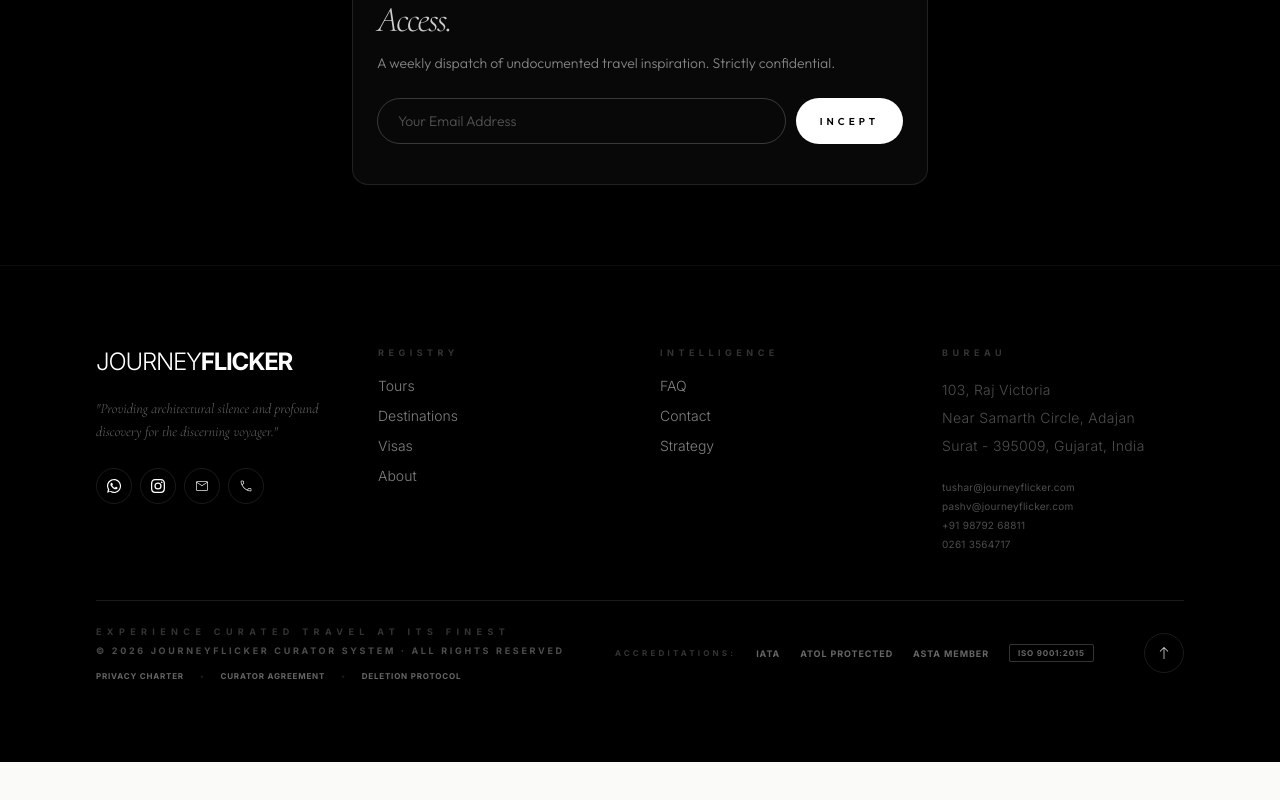
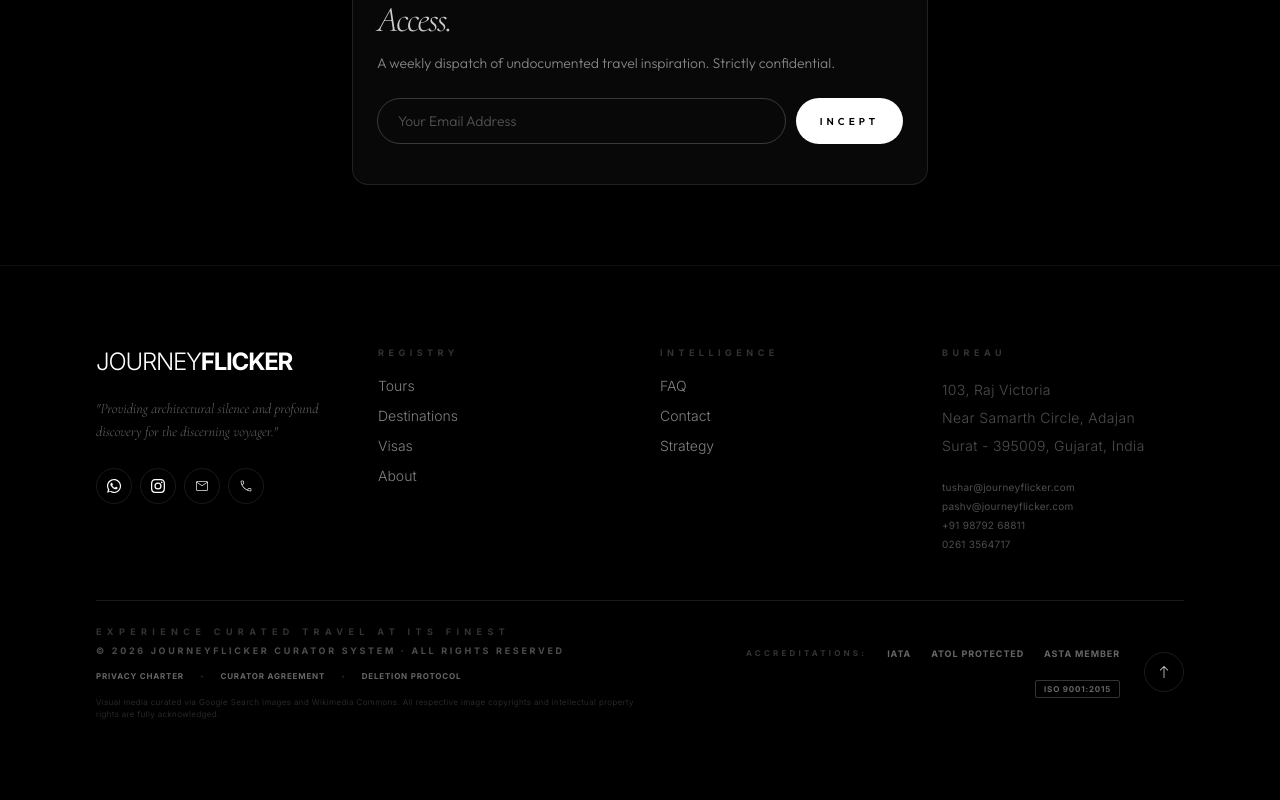
Before and after one commit to vits465/journeyflicker, a React (Vite) app in the folder frontend/: page / in a window 1280 px wide. Shown: the part 7293-8093 px from the top of the page. Before the commit the page ends 8055 px from the top, so only its background shows below. Built offline with nearby package versions, Linux system fonts and the light colour scheme; no server answers.

Commit message:
feat: add image copyright disclaimer to frontend footer acknowledging Google Search Images and Wikimedia

```diff
--- a/frontend/src/components/Footer.tsx
+++ b/frontend/src/components/Footer.tsx
@@ -119,6 +119,9 @@ export function Footer() {
               <span className="text-white/10">•</span>
               <NavLink to="/data-deletion" className="hover:text-white transition-colors">Deletion Protocol</NavLink>
             </div>
+            <p className="text-[8px] font-light text-white/20 tracking-wider pt-2 max-w-xl mx-auto lg:mx-0 leading-normal">
+              Visual media curated via Google Search Images and Wikimedia Commons. All respective image copyrights and intellectual property rights are fully acknowledged.
+            </p>
           </div>
 
           <div className="flex flex-wrap justify-center lg:justify-end items-center gap-3 sm:gap-5 order-1 lg:order-2">
```
